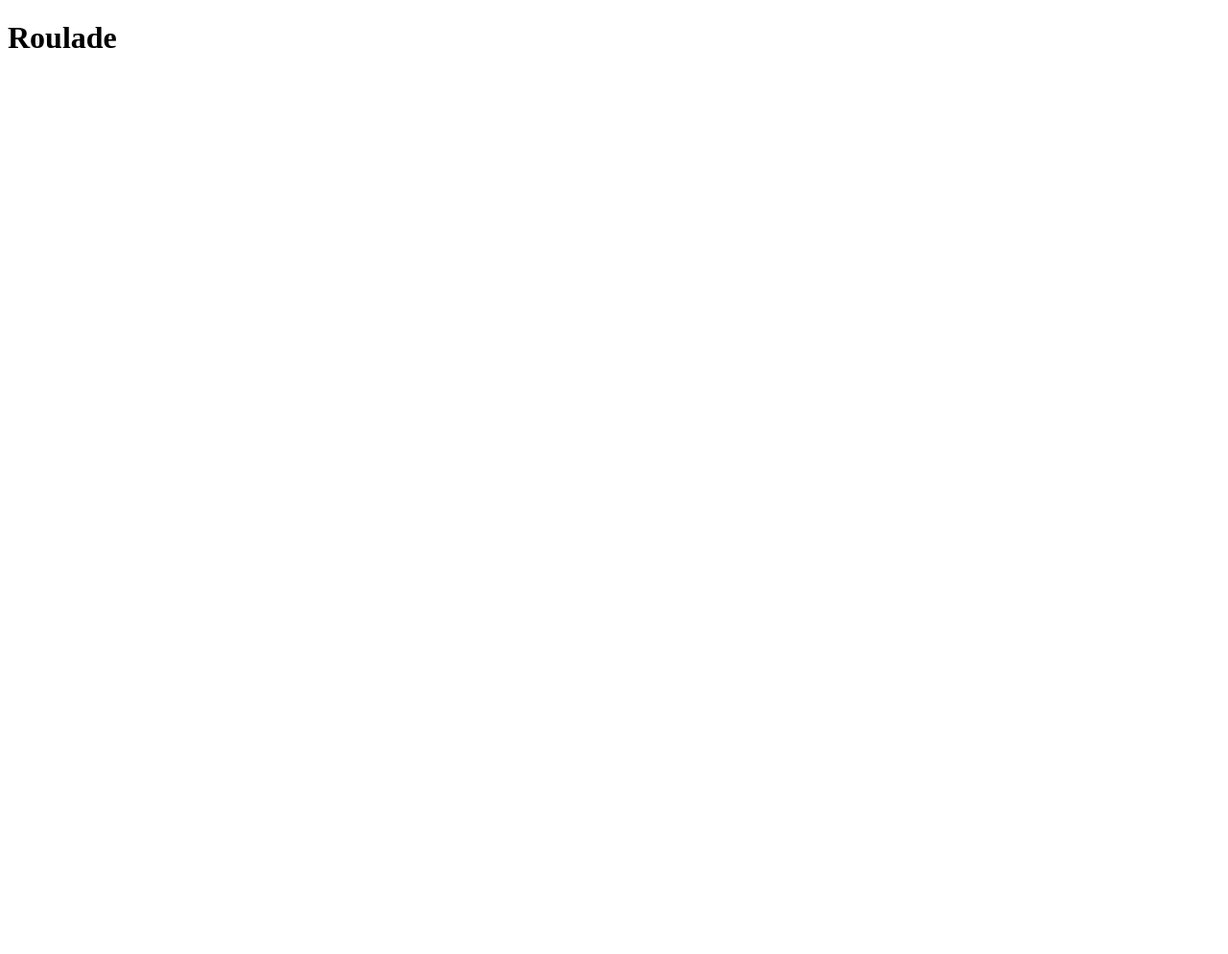
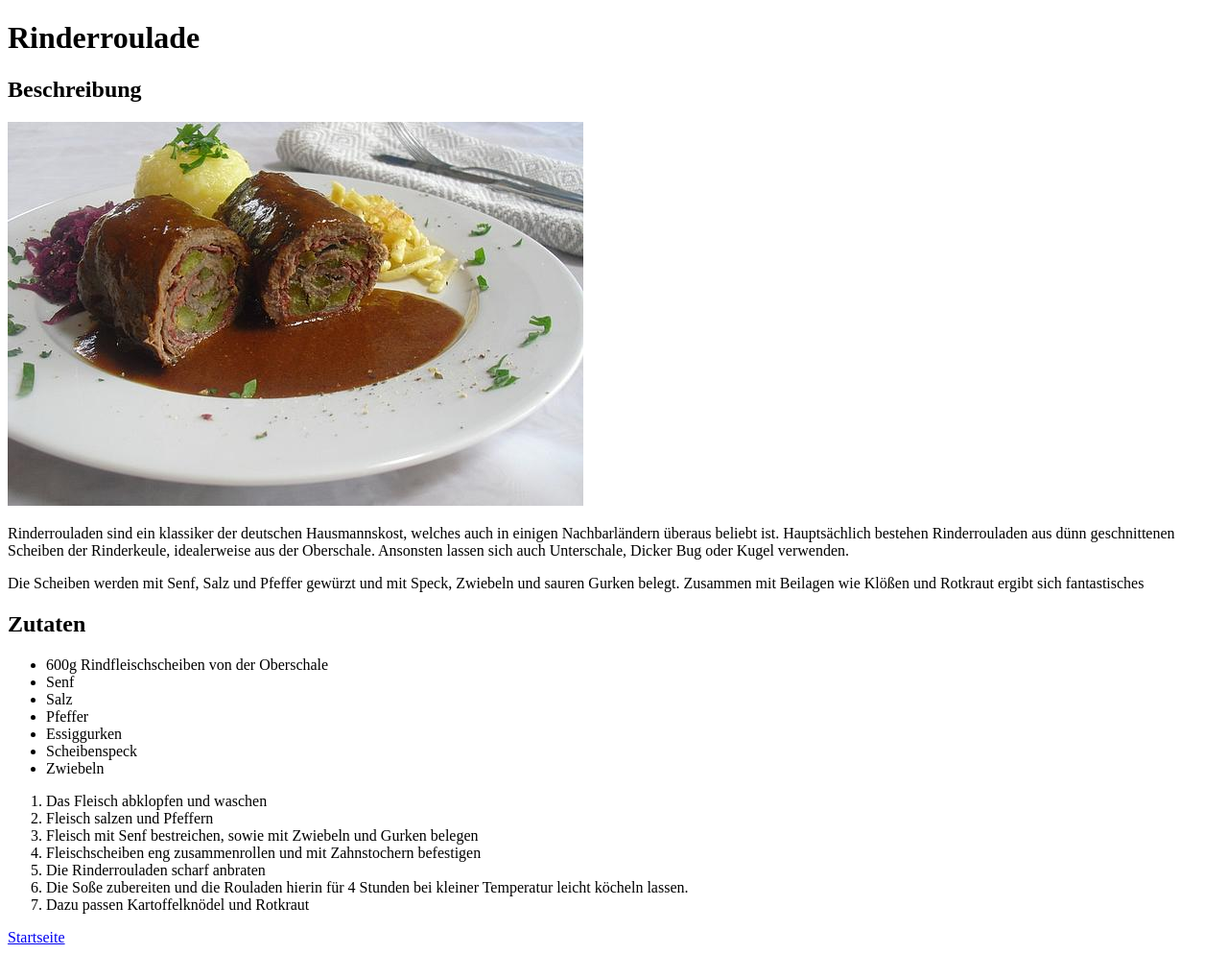
Before and after one commit to LutzLeichtathletik/odin-recipes, a plain HTML site: page Roulade.html in a window 1280 px wide. Shown: the whole page at 96% size. Before the commit the page ends 800 px from the top, so only its background shows below. Drawn offline with Linux system fonts and the light colour scheme.

Commit message:
Commiting v0.2,Finished reciipe roulade

```diff
--- a/Roulade.html
+++ b/Roulade.html
@@ -1,10 +1,40 @@
 <!DOCTYPE html>
 <html>
+
 <head>
     <title>Georg Rinderroulade</title>
     <meta charset="UTF-8">
 </head>
+
 <body>
-    <h1>Roulade</h1>
+    <h1>Rinderroulade</h1>
+    <h2>Beschreibung</h2>
+    <p><img src="images/roulade.jpg" alt="Eine saftige Rinderroulade"></p>
+    <p>Rinderrouladen sind ein klassiker der deutschen Hausmannskost, welches auch in einigen Nachbarländern überaus
+        beliebt ist. Hauptsächlich bestehen Rinderrouladen aus dünn geschnittenen Scheiben der Rinderkeule, idealerweise
+        aus der Oberschale. Ansonsten lassen sich auch Unterschale, Dicker Bug oder Kugel verwenden.</p>
+    <p>Die Scheiben werden mit Senf, Salz und Pfeffer gewürzt und mit Speck, Zwiebeln und sauren Gurken belegt. Zusammen
+        mit Beilagen wie Klößen und Rotkraut ergibt sich fantastisches</p>
+    <h2>Zutaten</h2>
+<ul>
+    <li>600g Rindfleischscheiben von der Oberschale</li>
+    <li>Senf</li>
+    <li>Salz</li>
+    <li>Pfeffer</li>
+    <li>Essiggurken</li>
+    <li>Scheibenspeck</li>
+    <li>Zwiebeln</li>
+</ul>
+<ol>
+    <li>Das Fleisch abklopfen und waschen</li>
+    <li>Fleisch salzen und Pfeffern</li>
+    <li>Fleisch mit Senf bestreichen, sowie mit Zwiebeln und Gurken belegen</li>
+    <li>Fleischscheiben eng zusammenrollen und mit Zahnstochern befestigen</li>
+    <li>Die Rinderrouladen scharf anbraten</li>
+    <li>Die Soße zubereiten und die Rouladen hierin für 4 Stunden bei kleiner Temperatur leicht köcheln lassen.</li>
+    <li>Dazu passen Kartoffelknödel und Rotkraut</li>
+</ol>
+<a href="../odin-recipes/index.html">Startseite</a>
 </body>
+
 </html>
```
Also changed, not shown: index.html (+1 -0 lines), images/roulade.jpg (added).
